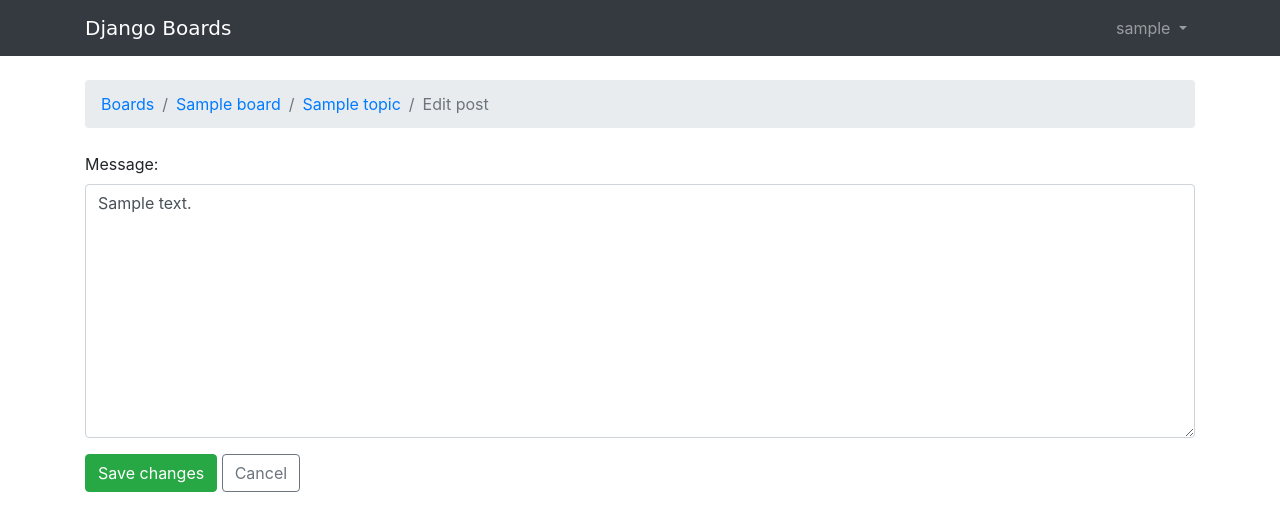
After one commit to AVN9/Create-Simple-Dashboard-Forum-in-Django-2.0, a Django app: page /boards/1/topics/1/posts/1/edit in a window 1280 px wide. The commit adds this page. Shown: the top 531 px of the page. Run offline with Django 3.2, Linux system fonts and the light colour scheme; a user stored in the database is signed in; tables that the repository leaves empty hold one stand-in row (values such as "Sample post"); some libraries are stand-ins or nearby versions; some web fonts are replaced.

Commit message:
edit post change

```diff
--- a/btalk/views.py
+++ b/btalk/views.py
@@ -3,6 +3,8 @@ from django.contrib.auth.models import User
 from django.shortcuts import render, get_object_or_404, redirect, reverse
 from django.http import HttpResponse, Http404, HttpResponseRedirect
 from django.contrib.auth.decorators import login_required
+from django.utils import timezone
+
 from btalk.models import Board, Topic, Post
 from btalk.forms import NewTopicForm, PostForm
 
@@ -59,3 +61,18 @@ def reply_topic(request, pk, topic_pk):
     else:
         form = PostForm()
     return render(request, 'reply_topic.html', {'topic': topic, 'form': form})
+
+@login_required
+def edit_post(request, pk, topic_pk, post_pk):
+    post = get_object_or_404(Post, topic__board__pk=pk, topic__pk=topic_pk,pk=post_pk)
+    if request.method == 'POST':
+        form = PostForm(request.POST)
+        if form.is_valid():
+            post.message = form.cleaned_data.get('message')
+            post.updated_by = request.user
+            post.updated_at = timezone.now()
+            post.save()
+            return HttpResponseRedirect(reverse('topic_posts', kwargs={'pk': pk, 'topic_pk': topic_pk}))
+    else:
+        form = PostForm(instance=post)
+    return render(request, 'edit_post.html', {'post': post, 'form': form})
--- a/myproject/urls.py
+++ b/myproject/urls.py
@@ -35,5 +35,6 @@ urlpatterns = [
     path('boards/<int:pk>/new/', views.new_topic, name='new_topic'),
     path('boards/<int:pk>/topics/<int:topic_pk>/', views.topic_posts, name='topic_posts'),
     path('boards/<int:pk>/topics/<int:topic_pk>/reply/', views.reply_topic, name='reply_topic'),
+    path('boards/<int:pk>/topics/<int:topic_pk>/posts/<int:post_pk>/edit', views.edit_post, name='edit_post'),
     path('admin/', admin.site.urls),
 ]
--- /dev/null
+++ b/templates/edit_post.html
@@ -0,0 +1,19 @@
+{% extends 'base.html' %}
+
+{% block title %}Edit post{% endblock %}
+
+{% block breadcrumb %}
+  <li class="breadcrumb-item"><a href="{% url 'home' %}">Boards</a></li>
+  <li class="breadcrumb-item"><a href="{% url 'board_topics' post.topic.board.pk %}">{{ post.topic.board.name }}</a></li>
+  <li class="breadcrumb-item"><a href="{% url 'topic_posts' post.topic.board.pk post.topic.pk %}">{{ post.topic.subject }}</a></li>
+  <li class="breadcrumb-item active">Edit post</li>
+{% endblock %}
+
+{% block content %}
+  <form action="{% url 'edit_post' post.topic.board.pk post.topic.pk post.pk %}" method="post" class="mb-4" novalidate>
+    {% csrf_token %}
+    {% include 'includes/form.html' %}
+    <button type="submit" class="btn btn-success">Save changes</button>
+    <a href="{% url 'topic_posts' post.topic.board.pk post.topic.pk %}" class="btn btn-outline-secondary" role="button">Cancel</a>
+  </form>
+{% endblock %}
--- a/templates/topic_posts.html
+++ b/templates/topic_posts.html
@@ -39,7 +39,7 @@
             {{ post.message }}
             {% if post.created_by == user %}
               <div class="mt-3">
-                <a href="#" class="btn btn-primary btn-sm" role="button">Edit</a>
+                <a href="{% url 'edit_post' post.topic.board.pk post.topic.pk post.pk %}" class="btn btn-primary btn-sm" role="button">Edit</a>
               </div>
             {% endif %}
           </div>
```
Also changed, not shown: btalk/migrations/0002_topic_views.py (added).
